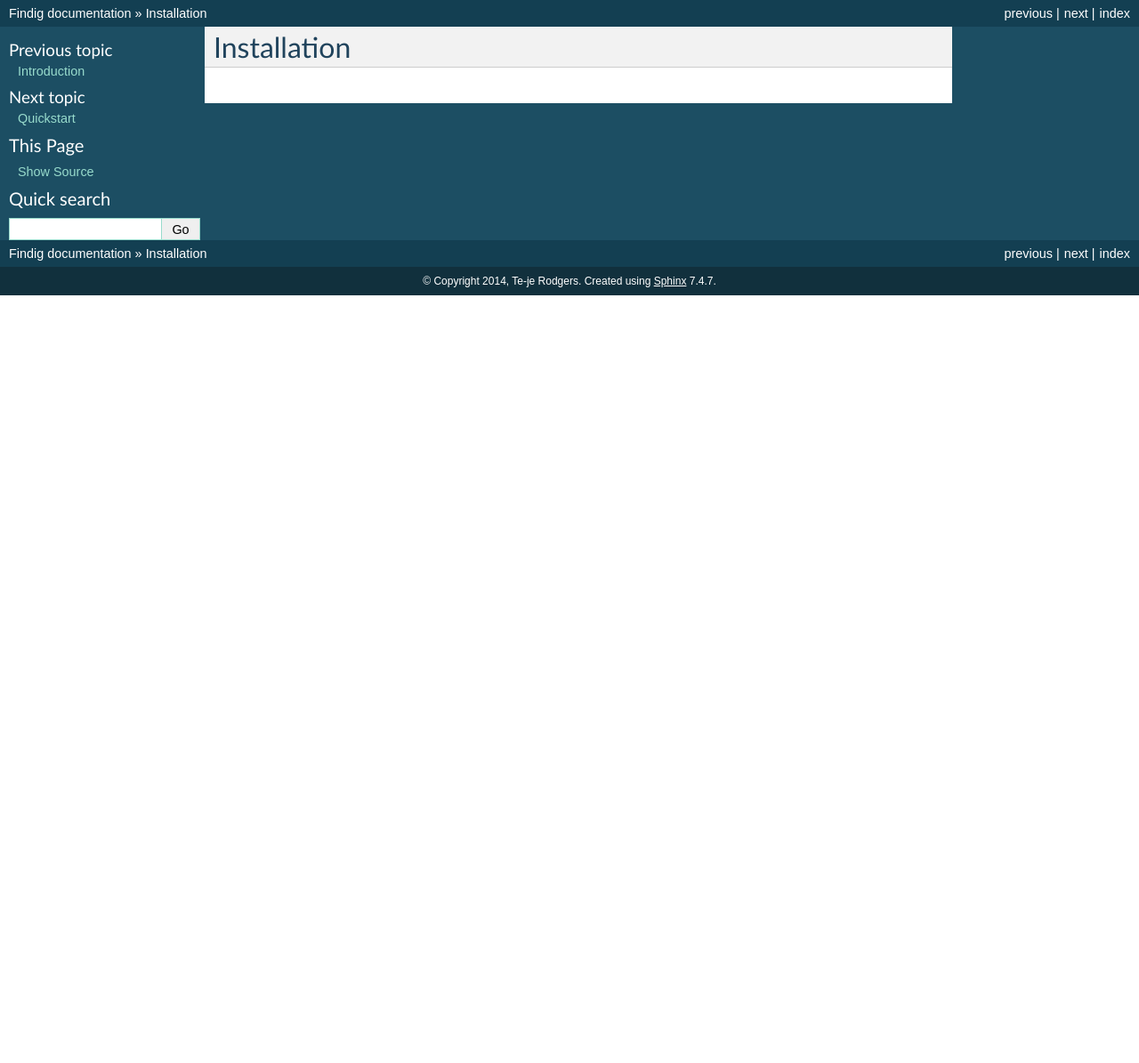
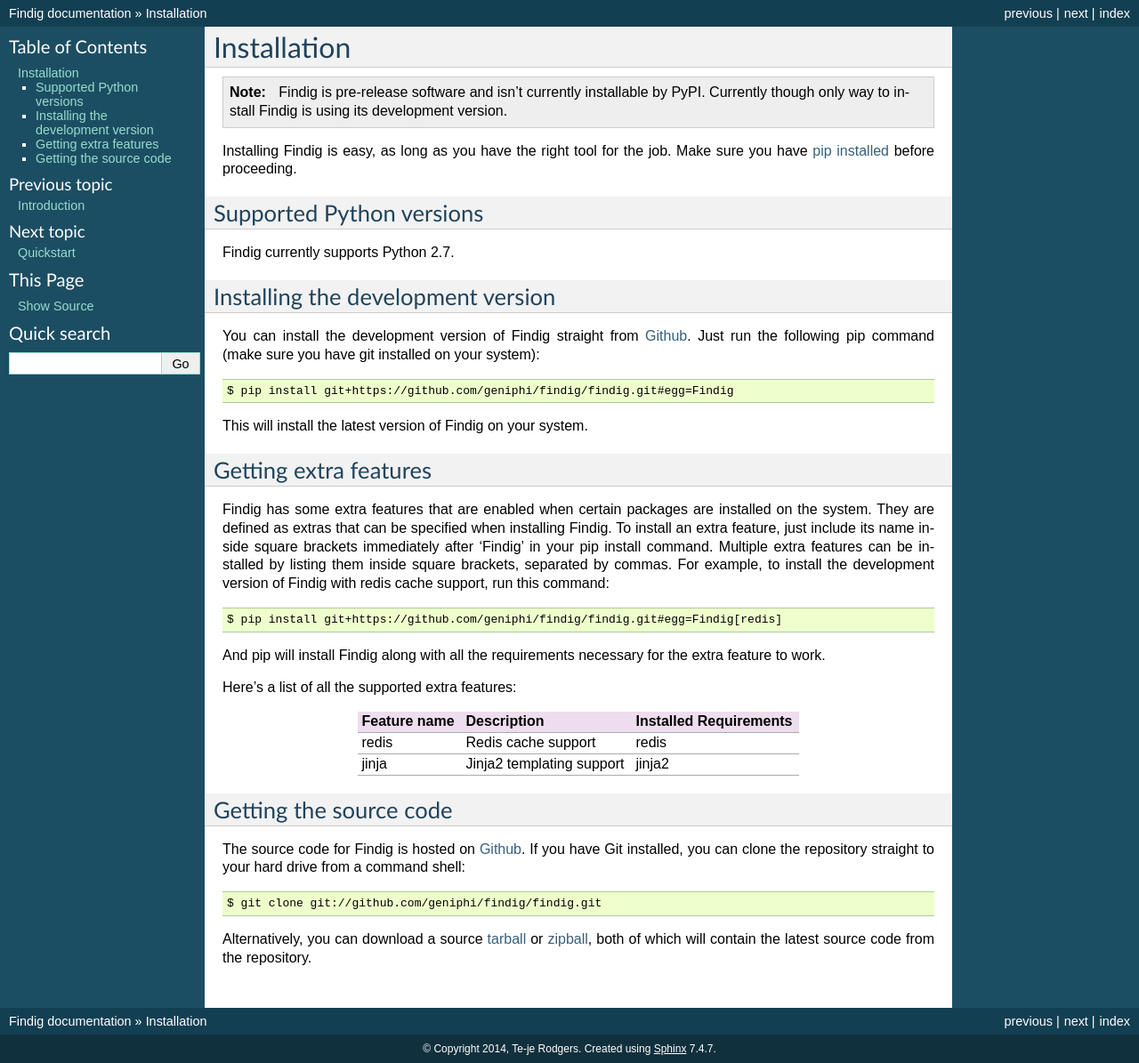
Before and after one commit to geniphi/findig, a Sphinx documentation site: the page built from docs/install.rst, in a window 1280 px wide. Shown: the whole page at 89% size. Built offline with Sphinx 7.4.7, drawn with Linux system fonts in a browser that asks for light colours; the version number could not be read and is left out; before the commit the page ends 900 px from its top, so only the background shows below that.

```diff
--- a/docs/install.rst
+++ b/docs/install.rst
@@ -1,2 +1,69 @@
 Installation
 ============
+
+.. note:: Findig is pre-release software and isn't currently installable
+          by PyPI. Currently though only way to install Findig is using
+          its development version.
+
+Installing Findig is easy, as long as you have the right tool for the
+job. Make sure you have `pip installed`_ before proceeding.
+
+.. _`pip installed`: http://pip.readthedocs.org/en/latest/installing.html
+
+Supported Python versions
+-------------------------
+
+Findig currently supports Python 2.7.
+
+Installing the development version
+----------------------------------
+
+You can install the development version of Findig straight from
+Github_. Just run the following pip command (make sure you
+have git installed on your system)::
+
+    $ pip install git+https://github.com/geniphi/findig/findig.git#egg=Findig
+
+This will install the latest version of Findig on your system.
+
+Getting extra features
+----------------------
+
+Findig has some extra features that are enabled when certain packages
+are installed on the system. They are defined as extras that can be
+specified when installing Findig. To install an extra feature, just
+include its name inside square brackets immediately after 'Findig' in
+your pip install command. Multiple extra features can be installed by
+listing them inside square brackets, separated by commas. For example, to
+install the development version of Findig with redis cache support, run
+this command::
+
+    $ pip install git+https://github.com/geniphi/findig/findig.git#egg=Findig[redis]
+
+And pip will install Findig along with all the requirements necessary
+for the extra feature to work.
+
+Here's a list of all the supported extra features:
+
+============ ========================= ======================
+Feature name Description               Installed Requirements
+============ ========================= ======================
+redis        Redis cache support       redis
+jinja        Jinja2 templating support jinja2
+============ ========================= ======================
+
+Getting the source code
+-----------------------
+
+The source code for Findig is hosted on Github_. If you have Git
+installed, you can clone the repository straight to your hard drive
+from a command shell::
+
+    $ git clone git://github.com/geniphi/findig/findig.git
+
+Alternatively, you can download a source tarball_ or zipball_, both of
+which will contain the latest source code from the repository.
+
+.. _zipball: https://github.com/geniphi/findig/zipball/master
+.. _tarball: https://github.com/geniphi/findig/tarball/master
+.. _github: https://github.com/geniphi/findig
```
